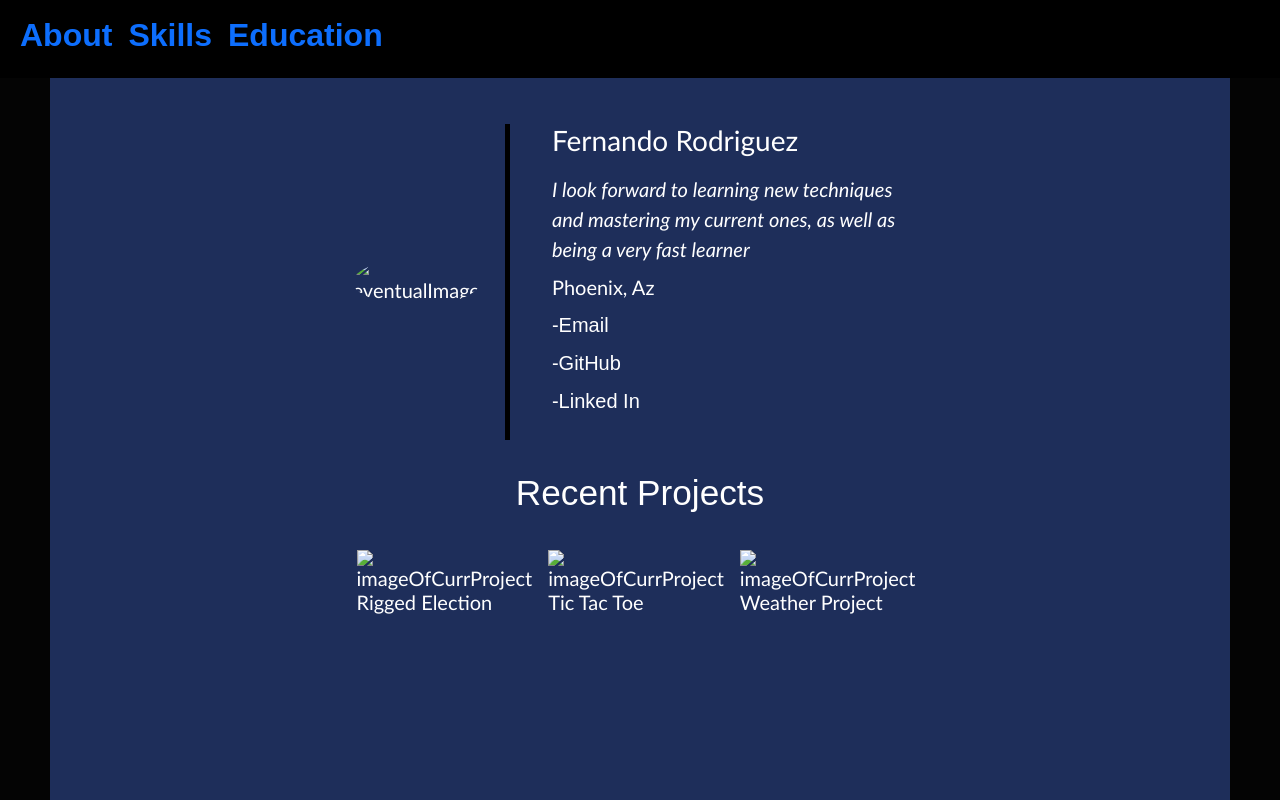
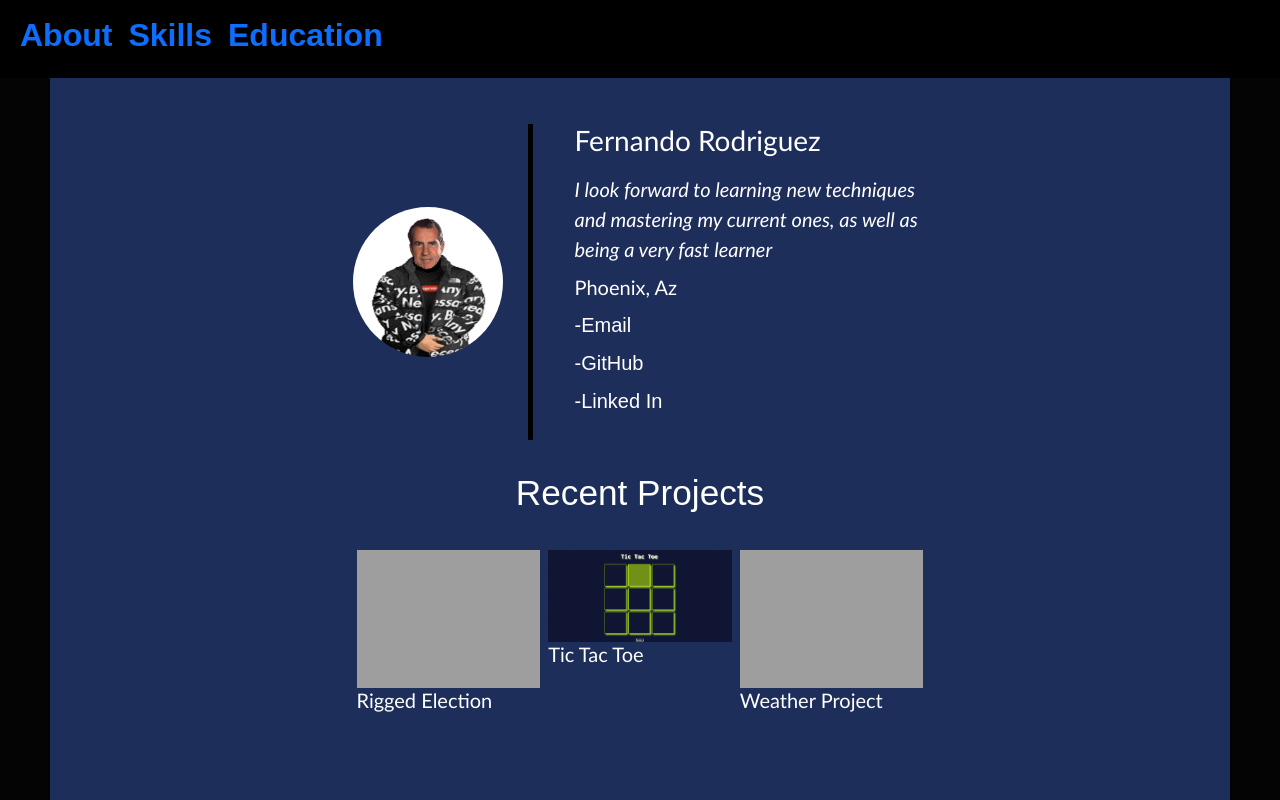
Before and after one commit to FernandoRodriguez23/Profolio-Project, a plain HTML site: page index.html in a window 1280 px wide. Shown: the top 800 px of the page. Drawn offline with nearby package versions, Linux system fonts and the light colour scheme; files that its build step writes are made by us from their sources; the site is published under a folder, as on GitHub Pages, so addresses that start at the root find nothing.

```diff
--- a/index.html
+++ b/index.html
@@ -40,7 +40,7 @@
 
                     <div class="resume-item pb-0 about">
                         <figure class="imageName pt-4">
-                            <img src="/Images/fNixon.png" alt="eventualImage" class="rounded-circle visable-lg-block" style="width: 150px;">
+                            <img src="Images/fNixon.png" alt="eventualImage" class="rounded-circle visable-lg-block" style="width: 150px;">
                             <figcaption class="caption profile">
                                 <ul>
                                     <li class="pb-2"><h3 class="resume-title">Fernando Rodriguez</h3></li>
@@ -60,7 +60,7 @@
                     <div class="recent-projects">
                         <div class="col-md-4 p-1">
                             <a href="https://fernandorodriguez23.github.io/Voting-Poll-Project/" class="project-item h5">
-                            <img src="/Images/project.png" alt="imageOfCurrProject" class="img-fluid" style="width: 450px">
+                            <img src="Images/project.png" alt="imageOfCurrProject" class="img-fluid" style="width: 450px">
                             </a>
                             <div class="caption">
                                 <div class="caption-content">
@@ -70,7 +70,7 @@
                         </div>
                         <div class="col-md-4 p-1">
                             <a href="https://fernandorodriguez23.github.io/Tic-Tac-Toe/" class="project-item h5">
-                            <img src="/Images/project2.png" alt="imageOfCurrProject" class="img-fluid" style="width: 450px">
+                            <img src="Images/project2.png" alt="imageOfCurrProject" class="img-fluid" style="width: 450px">
                             </a>
                             <div class="caption">
                                 <div class="caption-content">
@@ -80,7 +80,7 @@
                         </div>
                         <div class="col-md-4 p-1">
                             <a href="#" class="project-item h5">
-                            <img src="/Images/weatherprojectpng.PNG" alt="imageOfCurrProject" class="img-fluid" style="width: 450px">
+                            <img src="Images/weatherprojectpng.PNG" alt="imageOfCurrProject" class="img-fluid" style="width: 450px">
                             </a>
                             <div class="caption">
                                 <div class="caption-content">
```
